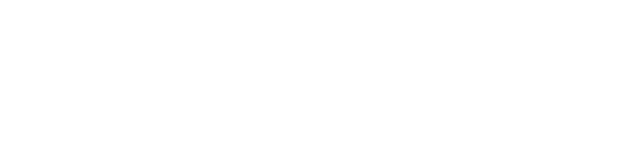
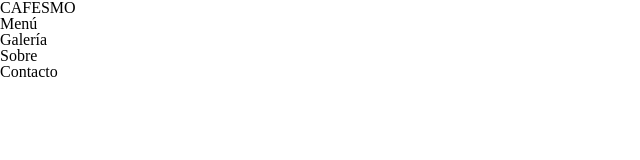
Before and after one commit to Paz-Jeremy/cafeteria-landing, a plain HTML site: page index.html in a window 1280 px wide. Shown: the whole page, without its empty margins (0-640 px from the left). Drawn offline with Linux system fonts and the light colour scheme.

Commit message:
Add CSS reset and header structure

```diff
--- a/css/reset.css
+++ b/css/reset.css
@@ -0,0 +1,35 @@
+/* reset.css */
+
+/* Elimina márgenes y rellenos */
+* {
+  margin: 0;
+  padding: 0;
+  box-sizing: border-box;
+}
+
+/* Quita estilos por defecto */
+body {
+  line-height: 1;
+}
+
+/* Quita viñetas */
+ol, ul {
+  list-style: none;
+}
+
+/* Quita subrayado azul */
+a {
+  text-decoration: none;
+  color: inherit;
+}
+
+/* Imágenes responsivas */
+img {
+  max-width: 100%;
+  display: block;
+}
+
+/* Botones y inputs coherentes */
+button, input, textarea, select {
+  font: inherit;
+}
--- a/index.html
+++ b/index.html
@@ -3,7 +3,21 @@
   <head>
     <meta charset="UTF-8" />
     <meta name="viewport" content="width=device-width, initial-scale=1.0" />
+    <link rel="stylesheet" href="css/reset.css">
+    <link rel="stylesheet" href="css/styles.css">
     <title>Landing - Coffee</title>
   </head>
-  <body></body>
+  <body>
+    <header class="site-header">
+      <nav class="nav container">
+        <a href="#" class="logo">CAFESMO</a>
+        <ul class="nav-list">
+          <li><a href="#menu">Menú</a></li>
+          <li><a href="#gallery">Galería</a></li>
+          <li><a href="#about">Sobre</a></li>
+          <li><a href="#contact">Contacto</a></li>
+        </ul>
+      </nav>
+    </header>
+  </body>
 </html>
```
